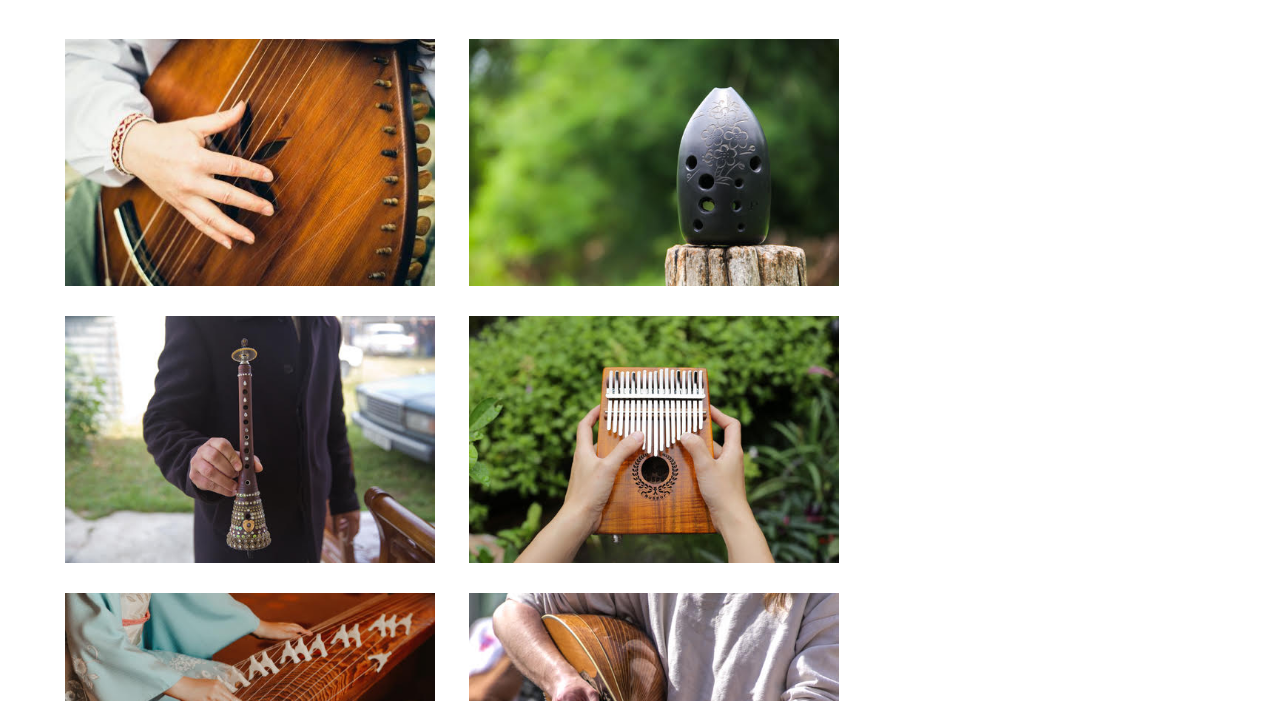
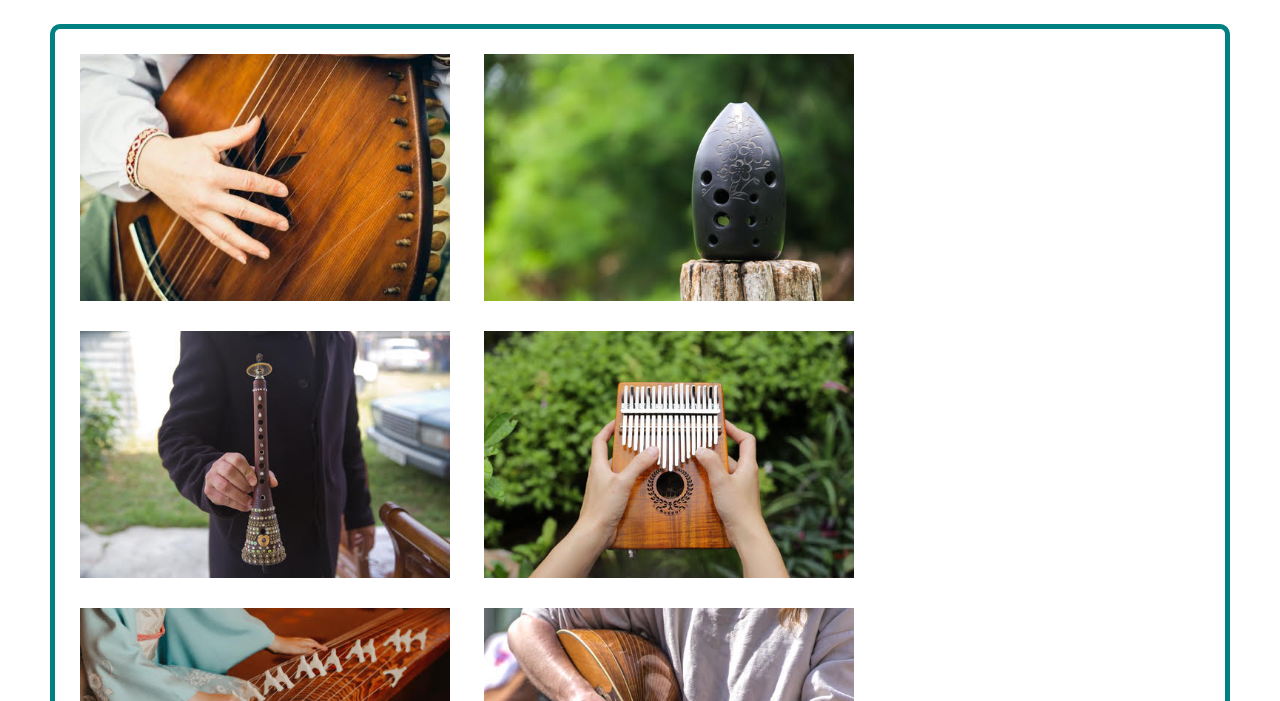
Before and after one commit to macbeathdelamere/soundasabell, a plain HTML site: page soundasabell22/look/look.html in a window 1280 px wide. Shown: the part 82-783 px from the top of the page. Drawn offline with nearby package versions, Linux system fonts and the light colour scheme.

Commit message:
Update style.css

```diff
--- a/soundasabell22/css/style.css
+++ b/soundasabell22/css/style.css
@@ -131,6 +131,9 @@ h2{
 .lookGallery{
 
 	margin: 10px 50px;
+	padding: 10px 10px;
+	border: solid 5px teal;
+	border-radius: 10px;
 }
 
 .lookGallery img{
```
